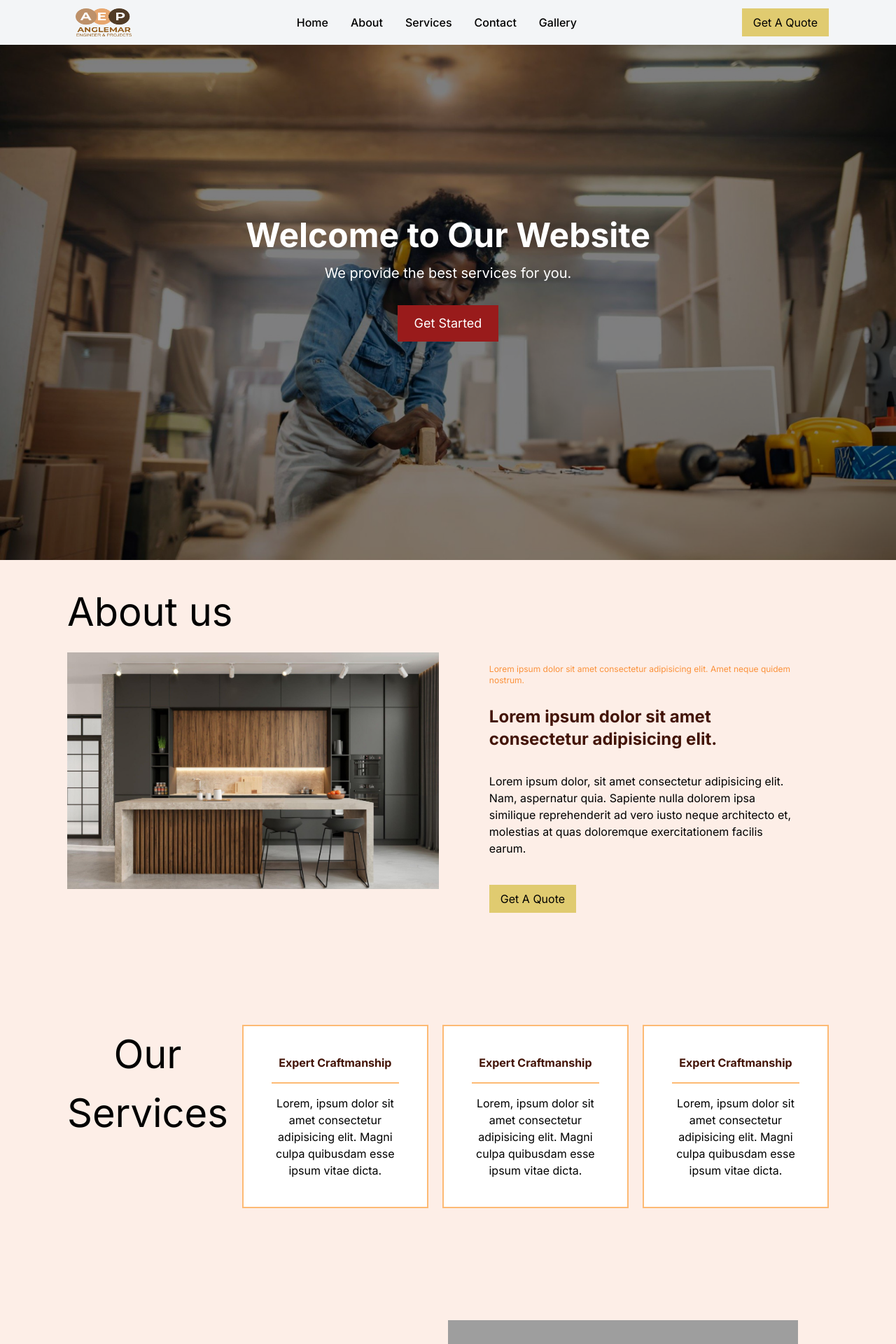
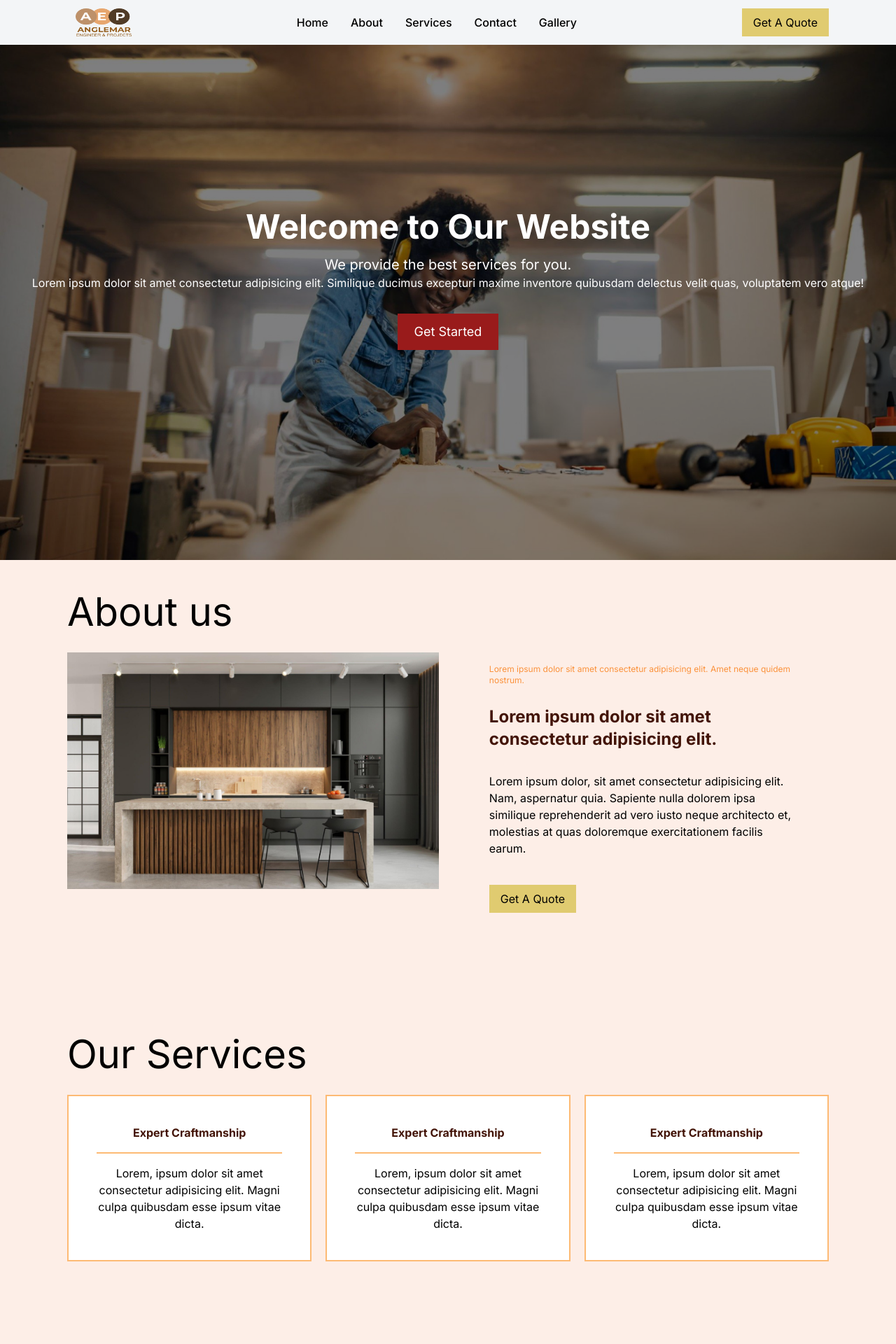
Before and after one commit to grahamusai/anglemar, a Next.js app: page / in a window 1280 px wide. Shown: the top 1920 px of the page at 70% size. Built offline with nearby package versions, Linux system fonts and the light colour scheme; grey boxes are pictures that could not be loaded.

Commit message:
image fix

```diff
--- a/app/components/featured.tsx
+++ b/app/components/featured.tsx
@@ -14,7 +14,7 @@ const Feactured = () => {
       <div className="flex flex-col md:flex-row gap-6 pb-20">
         <div className="w-full md:w-1/2">
           <Image
-            src={"/Hero2.jpg"}
+            src={"/hero2.jpg"}
             width={600}
             height={600}
             alt="product"
@@ -39,7 +39,6 @@ const Feactured = () => {
               whileHover={{ scale: 1.2 }}
               onHoverStart={(e) => {}}
               onHoverEnd={(e) => {}}
-
               className="bg-[#e0cb70] px-4 py-2 hover:bg-[#ae9c4b] text-black"
             >
               Get A Quote
@@ -48,8 +47,12 @@ const Feactured = () => {
         </div>
       </div>
 
-      <div id="services" className="flex flex-col md:flex-row md:py-20 gap-5 text-center">
+      <div
+      className=" md:py-20"
+        id="services"
+      >
         <h2 className="text-[30px] md:text-[56px] pb-4">Our Services</h2>
+        <div className="flex flex-col md:flex-row gap-5 text-center">
           <div className="w-full md:w-1/3 p-10 bg-white border-orange-300 border-2">
             <h2 className="font-bold text-orange-950 border-b-2 border-orange-300 pb-4">
               Expert Craftmanship
@@ -76,6 +79,7 @@ const Feactured = () => {
               Lorem, ipsum dolor sit amet consectetur adipisicing elit. Magni
               culpa quibusdam esse ipsum vitae dicta.
             </p>
+          </div>
         </div>
       </div>
 
--- a/app/components/hero.tsx
+++ b/app/components/hero.tsx
@@ -15,7 +15,8 @@ const Hero = () => {
       <div className="relative z-10 p-4 text-white">
         <h1 className="text-5xl font-bold">Welcome to Our Website</h1>
         <p className="mt-4 text-xl">We provide the best services for you.</p>
-        <button className="mt-8 px-6 py-3 bg-red-800  text-lg hover:bg-blue-700 transition duration-300">
+        <p>Lorem ipsum dolor sit amet consectetur adipisicing elit. Similique ducimus excepturi maxime inventore quibusdam delectus velit quas, voluptatem vero atque!</p>
+        <button  className="mt-8 px-6 py-3 bg-red-800  text-lg hover:bg-blue-700 transition duration-300">
           Get Started
         </button>
       </div>
--- a/app/layout.tsx
+++ b/app/layout.tsx
@@ -5,8 +5,8 @@ import "./globals.css";
 const inter = Inter({ subsets: ["latin"] });
 
 export const metadata: Metadata = {
-  title: "Create Next App",
-  description: "Generated by create next app",
+  title: "Anglermar",
+  description: "Professional carpentry and woodworking business",
 };
 
 export default function RootLayout({
```
Lines whose indentation alone changed are shown as unchanged.
